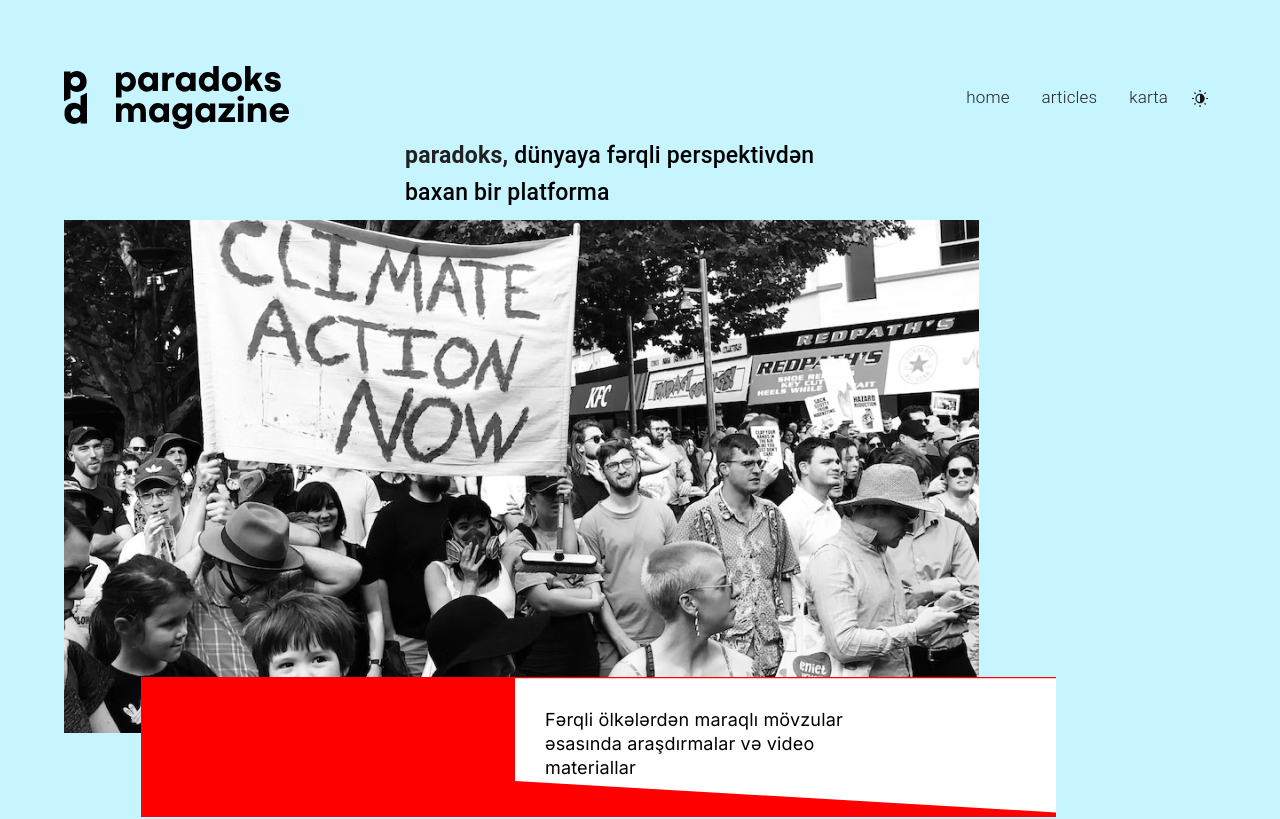
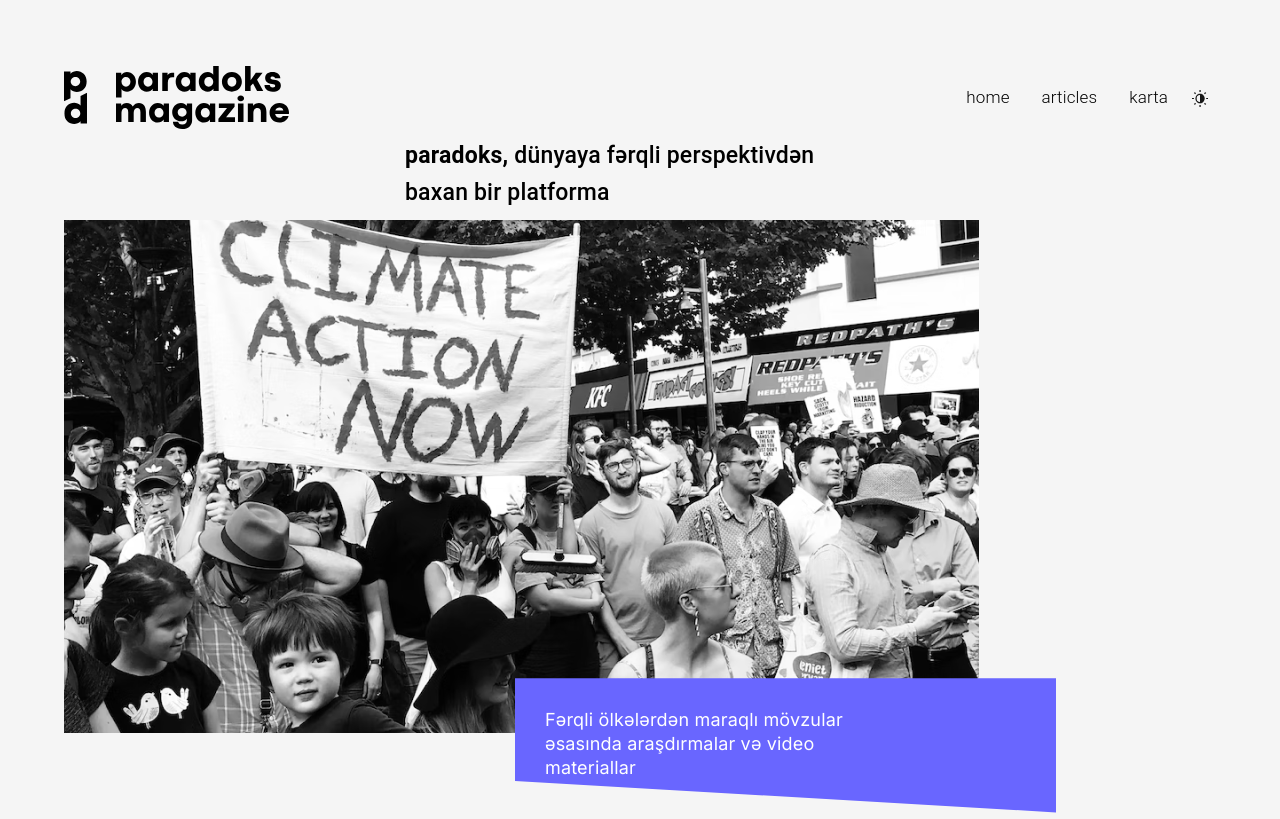
Before and after one commit to javidan-dot-com/paradoks-web, a Next.js app: page / in a window 1280 px wide. Shown: the top 819 px of the page. Built offline with nearby package versions, Linux system fonts and the light colour scheme; a web font is replaced by a local one.

Commit message:
light-dark mode

```diff
--- a/modules/footer/Footer.styles.ts
+++ b/modules/footer/Footer.styles.ts
@@ -2,7 +2,7 @@ import { Theme } from "@mui/material";
 
 export const FooterStyles = (theme: Theme) => ({
   fontWeight: 500,
-  color: theme.palette.primary.main,
+  // color: theme.palette.primary.main,
   fontFamily: theme.typography.fontFamily,
 });
 
@@ -17,5 +17,5 @@ export const FooterContainerStyles = (theme: Theme) => ({
   justifyItems: "center",
   height: "253px",
   width: "100%",
-  backgroundColor: "#C9FFD5",
+  backgroundColor: theme.palette.primary.main,
 });
--- a/modules/nav/Navbar.styles.ts
+++ b/modules/nav/Navbar.styles.ts
@@ -9,7 +9,7 @@ export const NavbarContainerStyles = (theme: Theme) => ({
   paddingTop: "4rem",
   height: "130px",
   width: "100%",
-  backgroundColor: "#C7F5FF",
+  backgroundColor: theme.palette.primary.main,
 
   [theme.breakpoints.down(750)]: {
     backgroundColor: "red",
@@ -26,7 +26,6 @@ export const NavbarLiStyles = (theme: Theme) => ({
   height: "35px",
 
   [theme.breakpoints.down(750)]: {
-    backgroundColor: "#C7F5FF",
     display: "none",
   },
 });
--- a/modules/nav/Navbar.tsx
+++ b/modules/nav/Navbar.tsx
@@ -37,6 +37,7 @@ function Navbar() {
               width: "225px",
               height: "63px",
               position: "relative",
+              fill: theme.palette.text.primary,
 
               [theme.breakpoints.down("md")]: {
                 width: "165px",
@@ -84,7 +85,6 @@ function Navbar() {
               href="/home"
               sx={{
                 textDecoration: "none",
-                listStyleType: "none",
               }}
             >
               <Typography
@@ -113,7 +113,6 @@ function Navbar() {
               <Typography
                 variant="h6"
                 sx={{
-                  color: theme.palette.primary.main,
                   fontStyle: "normal",
                   fontWeight: "350",
                   fontSize: "17px",
@@ -135,7 +134,6 @@ function Navbar() {
               <Typography
                 variant="h6"
                 sx={(theme) => ({
-                  color: theme.palette.primary.main,
                   fontStyle: "normal",
                   fontWeight: "350",
                   fontSize: "17px",
@@ -149,18 +147,26 @@ function Navbar() {
           </ListItem>
         </List>
       </Box>
-      <Box sx={{ display: "flex", alignItems: "flex-end" }}>
+
+      {/* NAV */}
+
+      <Box
+        sx={{
+          display: "flex",
+          alignItems: "flex-end",
+        }}
+      >
         <List sx={(theme) => NavbarLiStyles(theme)}>
           <ListItem>
             <Link href="/home" sx={{ textDecoration: "none" }}>
               <Typography
                 variant="h6"
                 sx={{
-                  color: theme.palette.primary.main,
                   fontStyle: "normal",
                   fontWeight: "350",
                   fontSize: "17px",
                   lineHeight: "24px",
+                  color: theme.palette.text.primary,
                 }}
               >
                 home
@@ -173,11 +179,11 @@ function Navbar() {
               <Typography
                 variant="h6"
                 sx={{
-                  color: theme.palette.primary.main,
                   fontStyle: "normal",
                   fontWeight: "350",
                   fontSize: "17px",
                   lineHeight: "24px",
+                  color: theme.palette.text.primary,
                 }}
               >
                 articles
@@ -195,12 +201,12 @@ function Navbar() {
               <Typography
                 variant="h6"
                 sx={(theme) => ({
-                  color: theme.palette.primary.main,
                   fontStyle: "normal",
                   fontWeight: "350",
                   fontSize: "17px",
                   lineHeight: "24px",
                   textDecoration: "none",
+                  color: theme.palette.text.primary,
                 })}
               >
                 karta
@@ -232,8 +238,6 @@ function Navbar() {
           sx={{
             alignItems: "center",
             justifyContent: "center",
-            backgroundColor: "#C7F5FF",
-            color: "#232334",
             borderRadius: 1,
             position: "relative",
           }}
--- a/modules/scroll-four/ScrollFour.styles.ts
+++ b/modules/scroll-four/ScrollFour.styles.ts
@@ -2,7 +2,7 @@ import { Theme } from "@mui/material";
 
 export const ScrollFourStyles = (theme: Theme) => ({
   fontWeight: 700,
-  color: theme.palette.primary.main,
+  // color: theme.palette.primary.main,
   fontFamily: theme.typography.fontFamily,
   fontSize: "35px",
 });
@@ -17,5 +17,5 @@ export const ScrollFourContainerStyles = (theme: Theme) => ({
   justifyItems: "center",
   height: "100vh",
   width: "100%",
-  backgroundColor: "#e0ebeb",
+  backgroundColor: theme.palette.primary.main,
 });
--- a/modules/scroll-one/ScrollOne.styles.ts
+++ b/modules/scroll-one/ScrollOne.styles.ts
@@ -2,7 +2,7 @@ import { Theme } from "@mui/material";
 
 export const ScrollOneStyles = (theme: Theme) => ({
   fontWeight: 700,
-  color: theme.palette.primary.main,
+  // color: theme.palette.primary.main,
   fontFamily: theme.typography.fontFamily,
   fontSize: "23px",
 });
@@ -16,7 +16,7 @@ export const ScrollOneContainerStyles = (theme: Theme) => ({
   height: "100vh",
   top: "20px",
   width: "100%",
-  backgroundColor: "#C7F5FF",
+  backgroundColor: theme.palette.primary.main,
 });
 
 export const ScrollOneHeaderContainerStyles = (theme: Theme) => ({
@@ -24,7 +24,7 @@ export const ScrollOneHeaderContainerStyles = (theme: Theme) => ({
   justifyContent: "center",
   width: "100%",
   height: "101px",
-  backgroundColor: "#C7F5FF",
+  backgroundColor: theme.palette.primary.main,
   display: "flex",
   alignItems: "center",
   whiteSpace: "wrap",
@@ -38,6 +38,5 @@ export const ScrollBox = (theme: Theme) => ({
   flexDirection: "row",
   width: "100%",
   height: "100%",
-  backgroundColor: "#C7F5FF",
-  color: "white",
+  // color: "white",
 });
--- a/modules/scroll-one/ScrollOne.tsx
+++ b/modules/scroll-one/ScrollOne.tsx
@@ -27,7 +27,6 @@ const ScrollOne = () => {
             variant="h6"
             sx={{
               fontSize: "23px",
-              color: "black",
             }}
           >
             <Typography sx={(theme) => ScrollOneStyles(theme)} component="span">
@@ -45,8 +44,6 @@ const ScrollOne = () => {
           flexDirection: "row",
           width: "100%",
           height: "100vh",
-          // padding: "20px",
-          backgroundColor: "#C7F5FF",
           color: "white",
         }}
       >
@@ -76,7 +73,7 @@ const ScrollOne = () => {
               position: "absolute",
               justifyContent: "flex-end",
               alignItems: "center",
-              backgroundColor: "red",
+              // backgroundColor: "red",
               bottom: "1px",
               top: "457px",
               right: "-77px",
@@ -87,7 +84,7 @@ const ScrollOne = () => {
                 position: "relative",
                 width: "541px",
                 height: "137px",
-                backgroundColor: "white",
+                backgroundColor: "#6966FF",
                 clipPath: "polygon(0 0, 100% 0, 100% 98%, 0 75%)",
                 right: "0",
                 left: "auto",
@@ -103,8 +100,6 @@ const ScrollOne = () => {
                   fontWeight: "400",
                   fontSize: "18px",
                   lineHeight: "24px",
-                  bgColor: "white",
-                  color: "black",
                   margin: "30px",
                   textAlign: "left",
                 }}
--- a/modules/scroll-three/ScrollThree.styles.ts
+++ b/modules/scroll-three/ScrollThree.styles.ts
@@ -2,7 +2,7 @@ import { Theme } from "@mui/material";
 
 export const ScrollThreeStyles = (theme: Theme) => ({
   fontWeight: 700,
-  color: theme.palette.primary.main,
+  // color: theme.palette.primary.main,
   fontFamily: theme.typography.fontFamily,
 });
 
@@ -15,5 +15,5 @@ export const ScrollThreeContainerStyles = (theme: Theme) => ({
   justifyContent: "center",
   height: "100vh",
   width: "100%",
-  backgroundColor: "#FFDAC5",
+  backgroundColor: theme.palette.primary.main,
 });
--- a/modules/scroll-two/ScrollTwo.styles.ts
+++ b/modules/scroll-two/ScrollTwo.styles.ts
@@ -2,7 +2,6 @@ import { Theme } from "@mui/material";
 
 export const ScrollTwoStyles = (theme: Theme) => ({
   fontWeight: 350,
-  color: "black",
   fontSize: "19px",
 
   fontFamily: theme.typography.fontFamily,
@@ -16,5 +15,5 @@ export const ScrollTwoContainerStyles = (theme: Theme) => ({
   paddingLeft: "4rem",
   justifyContent: "center",
   alignItems: "center",
-  backgroundColor: "#E8FFD1",
+  backgroundColor: theme.palette.primary.main,
 });
--- a/modules/scroll-two/ScrollTwo.tsx
+++ b/modules/scroll-two/ScrollTwo.tsx
@@ -1,4 +1,4 @@
-import { Box, Typography } from "@mui/material";
+import { Box, Typography, useTheme } from "@mui/material";
 import { ScrollTwoStyles, ScrollTwoContainerStyles } from "./ScrollTwo.styles";
 import Image from "next/image";
 
@@ -11,10 +11,9 @@ const ScrollTwo = () => {
     <Box sx={(theme) => ScrollTwoContainerStyles(theme)}>
       <Box
         sx={{
-          backgroundColor: "grey",
           width: "300px",
           height: "534px",
-          color: "grey",
+          color: "red",
           padding: "10px",
         }}
       ></Box>
--- a/modules/team/Team.styles.ts
+++ b/modules/team/Team.styles.ts
@@ -2,7 +2,7 @@ import { Theme } from "@mui/material";
 
 export const TeamStyles = (theme: Theme) => ({
   fontWeight: 700,
-  color: theme.palette.primary.main,
+  // color: theme.palette.primary.main,
   fontFamily: theme.typography.fontFamily,
 });
 
@@ -16,9 +16,9 @@ export const TeamContainerStyles = (theme: Theme) => ({
   height: "100vh",
   width: "100%",
   rowGap: "80px",
-  backgroundColor: "red",
+  backgroundColor: theme.palette.primary.main,
 
   [theme.breakpoints.down("sm")]: {
     height: "fit-content",
-  }
+  },
 });
--- a/modules/team/Team.tsx
+++ b/modules/team/Team.tsx
@@ -8,7 +8,8 @@ const Team = () => {
   };
   const theme = useTheme();
   return (
-    <Box sx={{
+    <Box
+      sx={{
         display: "flex",
         paddingRight: "4rem",
         paddingLeft: "4rem",
@@ -17,7 +18,8 @@ const Team = () => {
         rowGap: "80px",
         justifyContent: "center",
         flexDirection: "column",
-    }}>
+      }}
+    >
       <Box
         sx={{
           width: "100%",
--- a/utils/theme.ts
+++ b/utils/theme.ts
@@ -1,31 +1,31 @@
+import { green, purple, grey } from "@mui/material/colors";
+import { PaletteMode } from "@mui/material";
 
-import { green, purple, grey } from '@mui/material/colors';
-import { PaletteMode } from '@mui/material';
-
-export const getDesignTokens = (mode: PaletteMode) => ({
+export const getDesignTokens = (mode) => ({
   palette: {
     mode,
-        ...(mode === 'light'
+    ...(mode === "light"
       ? {
           // palette values for light mode
           primary: {
-                    main: grey[900],
+            main: grey[100],
+            team: "red",
           },
           divider: purple[200],
           text: {
-                    primary: purple[900],
-                    secondary: purple[800],
+            primary: "black",
+            secondary: "black",
           },
         }
       : {
           // palette values for dark mode
           primary: {
-                    main: grey[100],
+            main: "#1C1C28",
           },
           divider: green[200],
           text: {
-                    primary: green[900],
-                    secondary: green[800],
+            primary: "white",
+            secondary: "white",
           },
         }),
   },
```
Lines whose indentation alone changed are shown as unchanged.
